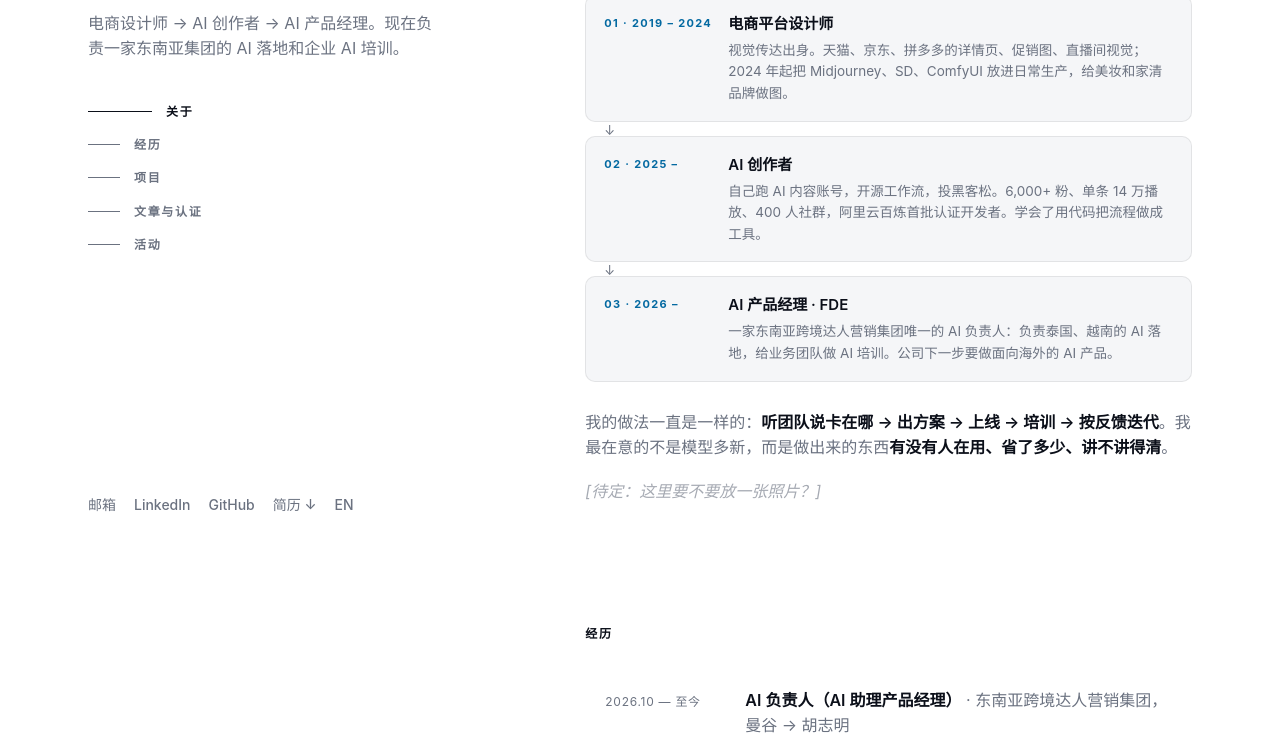
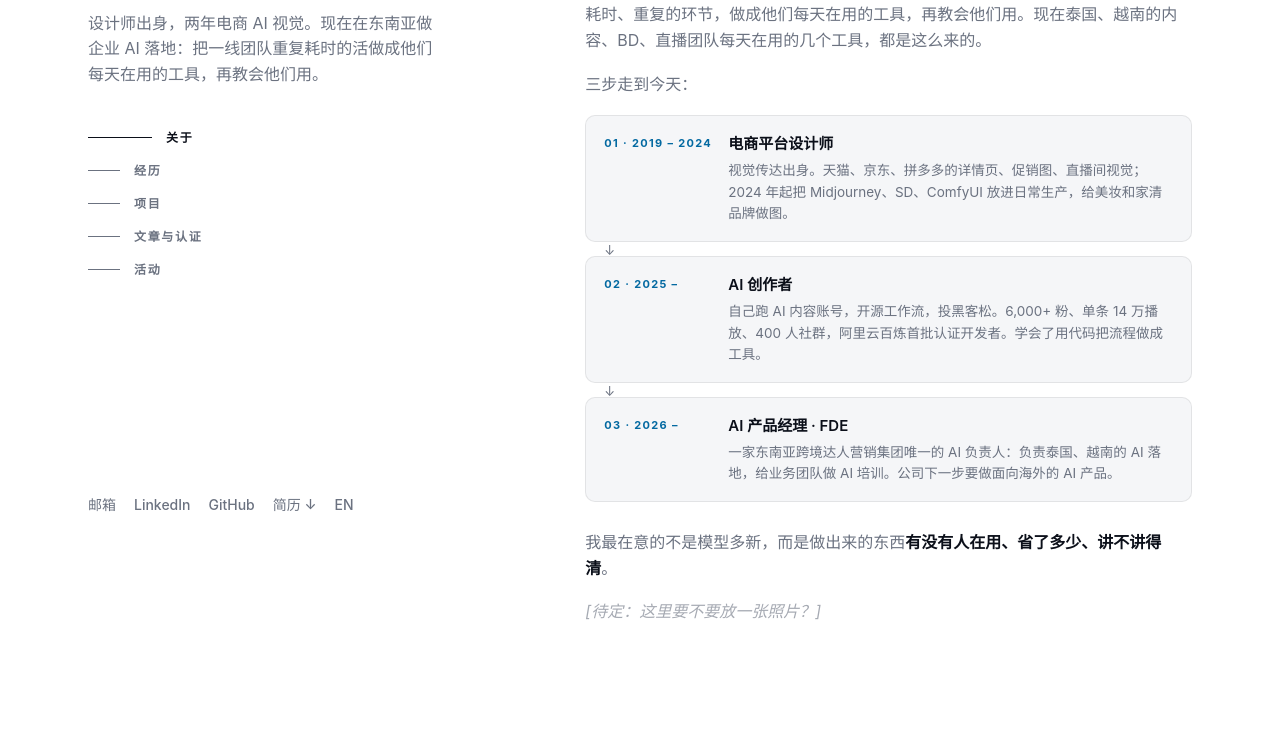
Before and after one commit to ChecheChat/chechechat.github.io, a plain HTML site: page zh.html in a window 1280 px wide. Shown: the part 188-930 px from the top of the page. Drawn offline with Linux system fonts and the light colour scheme.

Commit message:
Sidebar line and About opener per discussion
Co-Authored-By: Claude Fable 5.1 <noreply@anthropic.com>

```diff
--- a/zh.html
+++ b/zh.html
@@ -15,7 +15,7 @@
     <div>
       <h1>车杭忆</h1>
       <p class="role">AI 产品经理 · FDE</p>
-      <p class="intro">电商设计师 → AI 创作者 → AI 产品经理。现在负责一家东南亚集团的 AI 落地和企业 AI 培训。</p>
+      <p class="intro">设计师出身，两年电商 AI 视觉。现在在东南亚做企业 AI 落地：把一线团队重复耗时的活做成他们每天在用的工具，再教会他们用。</p>
       <ul class="menu">
         <li><a href="#about">关于</a></li>
         <li><a href="#experience">经历</a></li>
@@ -39,13 +39,14 @@
     <!-- 关于 -->
     <section id="about" class="prose">
       <h2>关于</h2>
+      <p>我是设计师出身，做了两年电商 AI 视觉——生图是我最熟的一段。2026 年到东南亚做企业 AI 落地，方法一直是一样的：钻进一线团队每天的工作流程，拆成 SOP，找出耗时、重复的环节，做成他们每天在用的工具，再教会他们用。现在泰国、越南的内容、BD、直播团队每天在用的几个工具，都是这么来的。</p>
       <p>三步走到今天：</p>
       <div class="path">
         <div class="step"><div class="k">01 · 2019 – 2024</div><div><div class="t">电商平台设计师</div><p class="d">视觉传达出身。天猫、京东、拼多多的详情页、促销图、直播间视觉；2024 年起把 Midjourney、SD、ComfyUI 放进日常生产，给美妆和家清品牌做图。</p></div></div>
         <div class="step"><div class="k">02 · 2025 –</div><div><div class="t">AI 创作者</div><p class="d">自己跑 AI 内容账号，开源工作流，投黑客松。6,000+ 粉、单条 14 万播放、400 人社群，阿里云百炼首批认证开发者。学会了用代码把流程做成工具。</p></div></div>
         <div class="step"><div class="k">03 · 2026 –</div><div><div class="t">AI 产品经理 · FDE</div><p class="d">一家东南亚跨境达人营销集团唯一的 AI 负责人：负责泰国、越南的 AI 落地，给业务团队做 AI 培训。公司下一步要做面向海外的 AI 产品。</p></div></div>
       </div>
-      <p>我的做法一直是一样的：<b>听团队说卡在哪 → 出方案 → 上线 → 培训 → 按反馈迭代</b>。我最在意的不是模型多新，而是做出来的东西<b>有没有人在用、省了多少、讲不讲得清</b>。</p>
+      <p>我最在意的不是模型多新，而是做出来的东西<b>有没有人在用、省了多少、讲不讲得清</b>。</p>
       <p class="placeholder">[待定：这里要不要放一张照片？]</p>
     </section>
 
```
